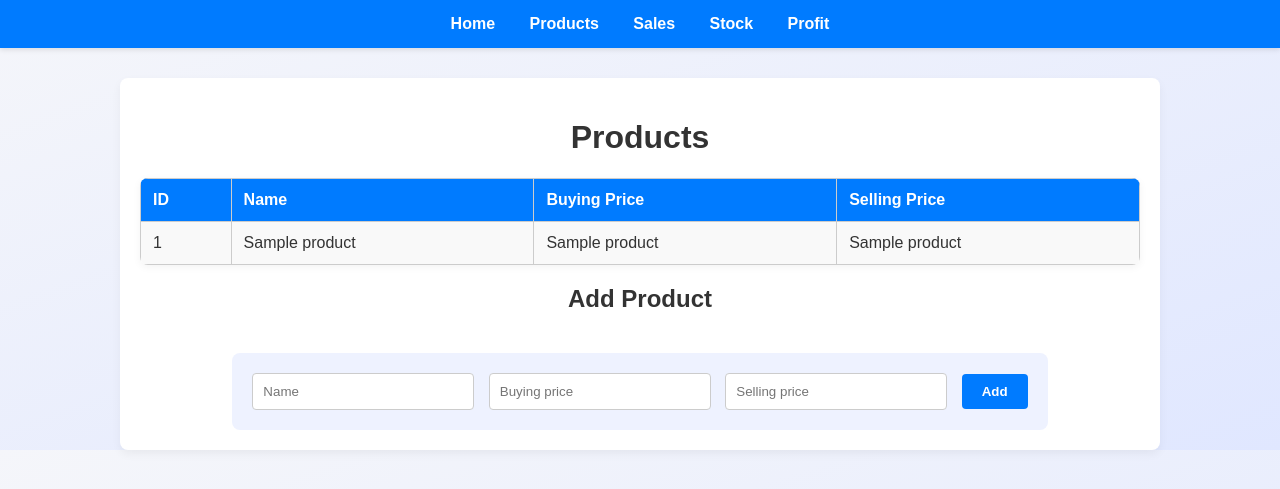
After one commit to Luffy254-cyber-spec/Myduka-project, a Flask app: template templates/products.html in a window 1280 px wide. The commit adds this page. Shown: the top 489 px of the page. Run offline with Flask 3, Linux system fonts and the light colour scheme; the template is opened without the code that fills it: most values are stand-ins (such as "Sample title", 1, 10 or a date in 2020).

Commit message:
second commit

```diff
--- a/app.py
+++ b/app.py
@@ -1,4 +1,65 @@
-from flask import Flask
+from flask import Flask, render_template, request, redirect
+from database import fetch_data, insert_product, insert_sales, insert_stock, product_profit
+
+app = Flask(__name__)
+
+# ---------- ROUTES ----------
+
+@app.route('/')
+def home():
+    return render_template('index.html')
 
 
-app = Flask(__name__)
+@app.route('/products')
+def products():
+    products = fetch_data('products')
+    return render_template('products.html', products=products)
+
+
+@app.route('/sales')
+def sales():
+    sales = fetch_data('sales')
+    return render_template('sales.html', sales=sales)
+
+
+@app.route('/stock')
+def stock():
+    stock = fetch_data('stock')
+    return render_template('stock.html', stock=stock)
+
+
+@app.route('/profit')
+def profit():
+    profit = product_profit()
+    return render_template('profit.html', profit=profit)
+
+
+# ---------- FORM HANDLERS ----------
+
+@app.route('/add_product', methods=['POST'])
+def add_product():
+    name = request.form['name']
+    buying_price = request.form['buying_price']
+    selling_price = request.form['selling_price']
+    insert_product((name, buying_price, selling_price))
+    return redirect('/products')
+
+
+@app.route('/add_sale', methods=['POST'])
+def add_sale():
+    pid = request.form['pid']
+    quantity = request.form['quantity']
+    insert_sales((pid, quantity))
+    return redirect('/sales')
+
+
+@app.route('/add_stock', methods=['POST'])
+def add_stock():
+    pid = request.form['pid']
+    quantity = request.form['quantity']
+    insert_stock((pid, quantity))
+    return redirect('/stock')
+
+
+if __name__ == '__main__':
+    app.run(debug=True)
--- /dev/null
+++ b/static/style.css
@@ -0,0 +1,150 @@
+body {
+  font-family: Arial, sans-serif;
+  background: linear-gradient(to bottom right, #f5f6fa, #e0e7ff);
+  margin: 0;
+  padding: 0;
+  text-align: center;
+  color: #333;
+}
+
+/* ----- NAVBAR ----- */
+nav {
+  background-color: #007bff;
+  padding: 15px;
+  box-shadow: 0 2px 5px rgba(0, 0, 0, 0.1);
+}
+
+nav a {
+  color: white;
+  margin: 0 15px;
+  text-decoration: none;
+  font-weight: bold;
+  transition: all 0.3s ease;
+  position: relative;
+}
+
+nav a:hover {
+  color: #ffdd57;
+  text-shadow: 0 0 8px #ffdd57, 0 0 15px #ffdd57;
+  background-color: rgba(255, 221, 87, 0.1);
+  padding: 8px 12px;
+  border-radius: 6px;
+  animation: heartbeat 1.2s infinite;
+}
+
+/* Neon Heartbeat Glow Animation */
+@keyframes heartbeat {
+  0%, 100% {
+    transform: scale(1);
+    box-shadow: 0 0 10px #ffdd57, 0 0 20px #ffdd57, 0 0 40px #ffdd57;
+  }
+  50% {
+    transform: scale(1.1);
+    box-shadow: 0 0 20px #ffdd57, 0 0 40px #ffdd57, 0 0 60px #ffdd57;
+  }
+}
+
+/* ----- CONTAINER ----- */
+.container {
+  margin-top: 30px;
+  padding: 20px;
+  background-color: #ffffff;
+  border-radius: 8px;
+  box-shadow: 0 4px 10px rgba(0, 0, 0, 0.05);
+  width: 90%;
+  max-width: 1000px;
+  margin-left: auto;
+  margin-right: auto;
+}
+
+/* ----- TABLES ----- */
+table {
+  margin: 20px auto;
+  border-collapse: collapse;
+  width: 100%;
+  background: white;
+  border-radius: 8px;
+  overflow: hidden;
+  box-shadow: 0 2px 8px rgba(0, 0, 0, 0.05);
+}
+
+th, td {
+  border: 1px solid #ccc;
+  padding: 12px;
+  text-align: left;
+}
+
+th {
+  background-color: #007bff;
+  color: white;
+  font-size: 16px;
+}
+
+td {
+  background-color: #f9f9f9;
+}
+
+/* ----- FORMS ----- */
+form {
+  margin-top: 20px;
+  padding: 15px;
+  background-color: #eef2ff;
+  border-radius: 8px;
+  display: inline-block;
+}
+
+input {
+  padding: 10px;
+  margin: 5px;
+  border: 1px solid #ccc;
+  border-radius: 4px;
+  width: 200px;
+}
+
+button {
+  padding: 10px 20px;
+  margin: 5px;
+  background-color: #007bff;
+  color: white;
+  border: none;
+  border-radius: 4px;
+  cursor: pointer;
+  font-weight: bold;
+  transition: all 0.3s ease;
+}
+
+button:hover {
+  background-color: #0056b3;
+  box-shadow: 0 0 10px #007bff, 0 0 20px #007bff;
+  animation: heartbeat 1.2s infinite;
+}
+
+/* ----- FOOTER ----- */
+footer {
+  margin-top: 40px;
+  padding: 20px;
+  background-color: #007bff;
+  color: white;
+  font-size: 14px;
+}
+
+footer a {
+  color: #ffdd57;
+  text-decoration: none;
+}
+
+footer a:hover {
+  text-decoration: underline;
+}
+
+/* Reuse heartbeat animation for buttons too */
+@keyframes heartbeat {
+  0%, 100% {
+    transform: scale(1);
+    box-shadow: 0 0 10px #ffdd57, 0 0 20px #ffdd57;
+  }
+  50% {
+    transform: scale(1.1);
+    box-shadow: 0 0 20px #ffdd57, 0 0 40px #ffdd57;
+  }
+}
--- /dev/null
+++ b/templates/base.html
@@ -0,0 +1,21 @@
+<!DOCTYPE html>
+<html lang="en">
+<head>
+  <meta charset="UTF-8">
+  <title>{% block title %}MyDuka{% endblock %}</title>
+  <link rel="stylesheet" href="{{ url_for('static', filename='style.css') }}">
+</head>
+<body>
+  <nav>
+    <a href="/"> Home</a>
+    <a href="/products"> Products</a>
+    <a href="/sales"> Sales</a>
+    <a href="/stock"> Stock</a>
+    <a href="/profit"> Profit</a>
+  </nav>
+
+  <div class="container">
+    {% block content %}{% endblock %}
+  </div>
+</body>
+</html>
--- /dev/null
+++ b/templates/products.html
@@ -0,0 +1,23 @@
+{% extends 'base.html' %}
+{% block title %}Products{% endblock %}
+{% block content %}
+<h1>Products</h1>
+<table>
+  <tr>
+    <th>ID</th><th>Name</th><th>Buying Price</th><th>Selling Price</th>
+  </tr>
+  {% for p in products %}
+  <tr>
+    <td>{{ p[0] }}</td><td>{{ p[1] }}</td><td>{{ p[2] }}</td><td>{{ p[3] }}</td>
+  </tr>
+  {% endfor %}
+</table>
+
+<h2>Add Product</h2>
+<form method="post" action="/add_product">
+  <input type="text" name="name" placeholder="Name" required>
+  <input type="number" name="buying_price" placeholder="Buying price" required>
+  <input type="number" name="selling_price" placeholder="Selling price" required>
+  <button type="submit">Add</button>
+</form>
+{% endblock %}
```
Also changed, not shown: database.py (+12 -12 lines), templates/index.html (+6 -12 lines), templates/profit.html (added, +15 -0 lines), templates/sales.html (added, +22 -0 lines), templates/stock.html (added, +22 -0 lines), styles/style.css (deleted).
